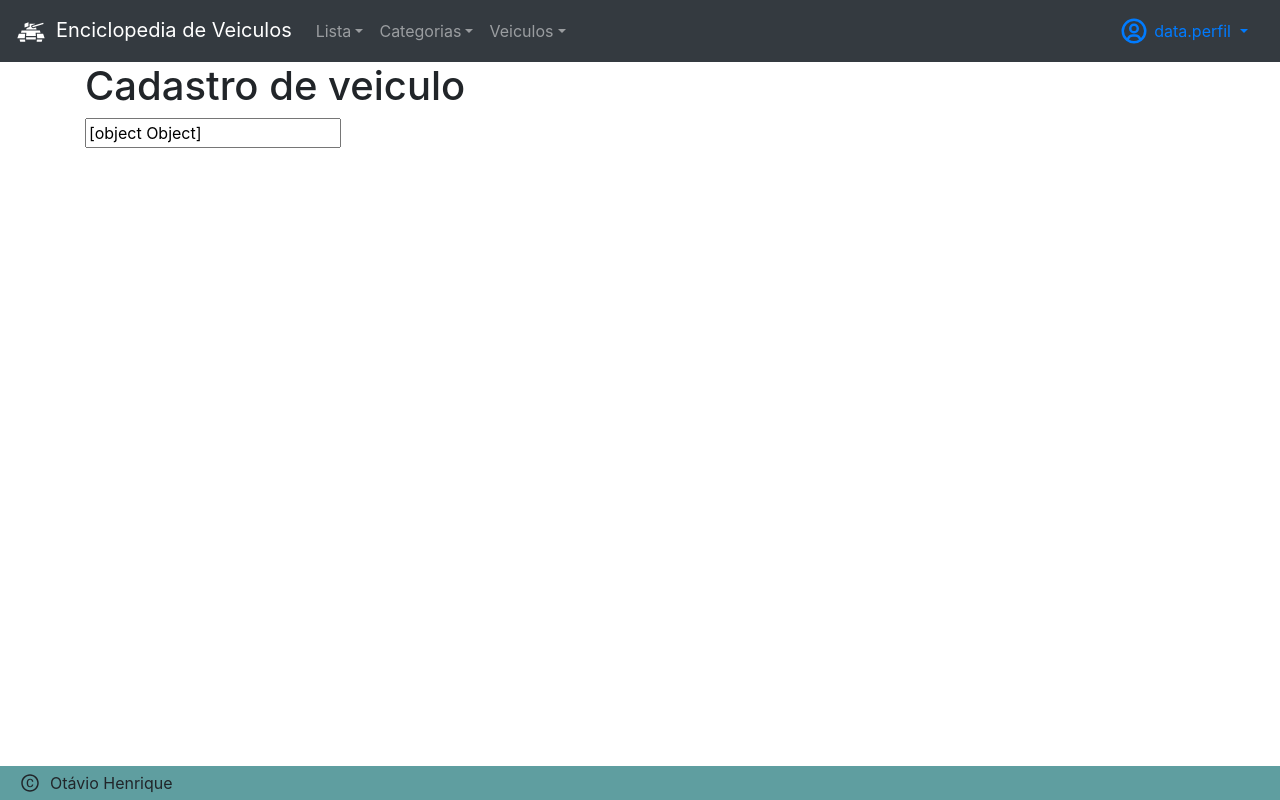
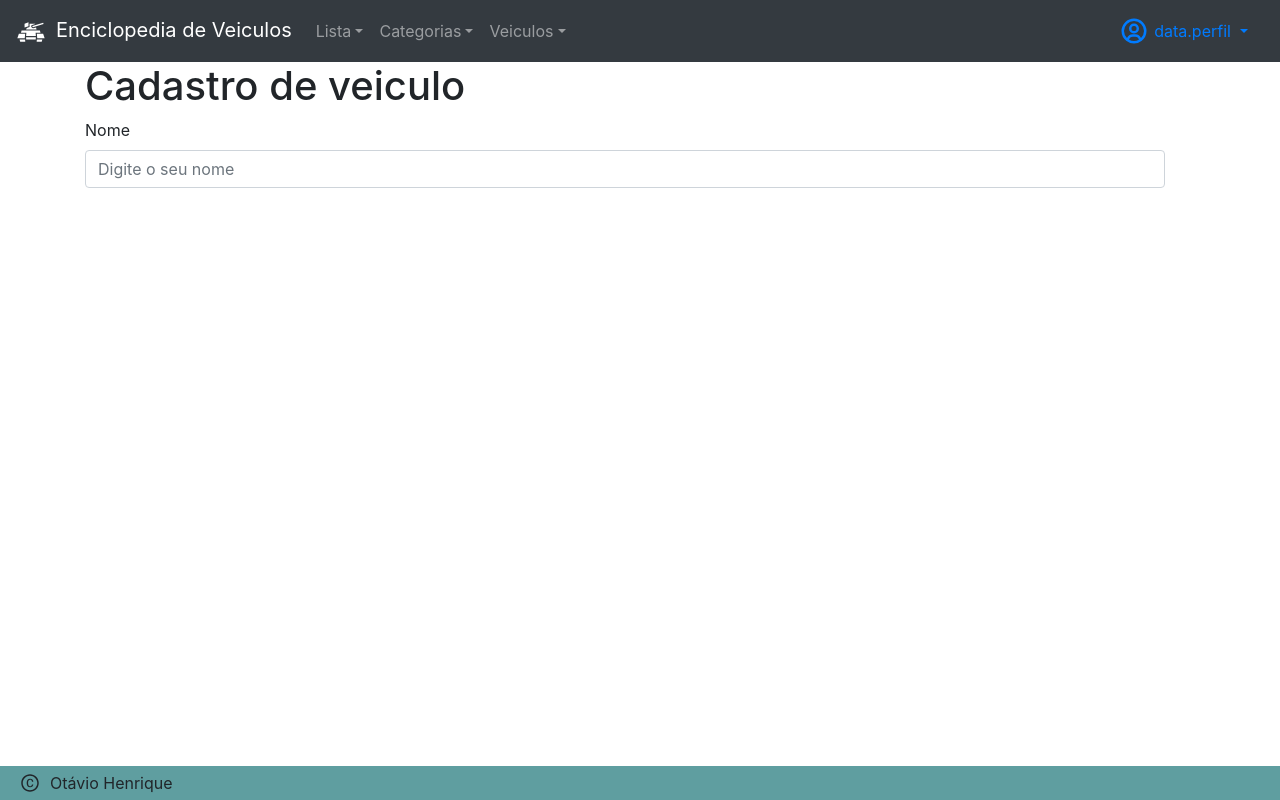
Before and after one commit to otaviohenrique1/enciclopedia-veiculos-app, a React (Create React App) app: page /veiculos/cadastro in a window 1280 px wide. Built offline with nearby package versions, Linux system fonts and the light colour scheme.

Commit message:
Commit 6 dos arquivos

```diff
--- a/src/pages/Home/Index.tsx
+++ b/src/pages/Home/Index.tsx
@@ -24,7 +24,7 @@ export function Home() {
     <ContainerApp>
       <Row>
         <Col md={12}>
-          <h1>Home</h1>
+          <h1>Busca de veiculos</h1>
         </Col>
         <Col md={12}>
           <Formik
--- a/src/pages/VeiculoCadastro/index.tsx
+++ b/src/pages/VeiculoCadastro/index.tsx
@@ -1,6 +1,9 @@
 import { Formik, Form, Field } from "formik";
+import { Col, Row } from "reactstrap";
 import * as Yup from "yup";
+import { Campo } from "../../components/Campo";
 import { ContainerApp } from "../../components/Container";
+import { AlertMensagemErro } from "../../components/Mensagem";
 import { MensagemErro } from "../../utils/utils";
 // paisOrigem
 // status
@@ -107,7 +110,21 @@ export function VeiculoCadastro() {
       >
         {({ errors, touched, values }) => (
           <Form>
-            <Field/>
+            <Row className="w-100">
+              <Col md={12}>
+                <Campo
+                  type_input="text"
+                  label="Nome"
+                  htmlfor_Label="nome"
+                  input_id="nome"
+                  name="nome"
+                  placeholder="Digite o seu nome"
+                  value={values.nome}
+                  erro={(errors.nome && touched.nome) ? (<AlertMensagemErro color="danger" erro_mensagem={errors.nome}/>) : null}
+                  class_div_container_campo="mb-3"
+                />
+              </Col>
+            </Row>
           </Form>
         )}
       </Formik>
```
Also changed, not shown: src/components/Titulo/index.tsx (+17 -1 lines).
